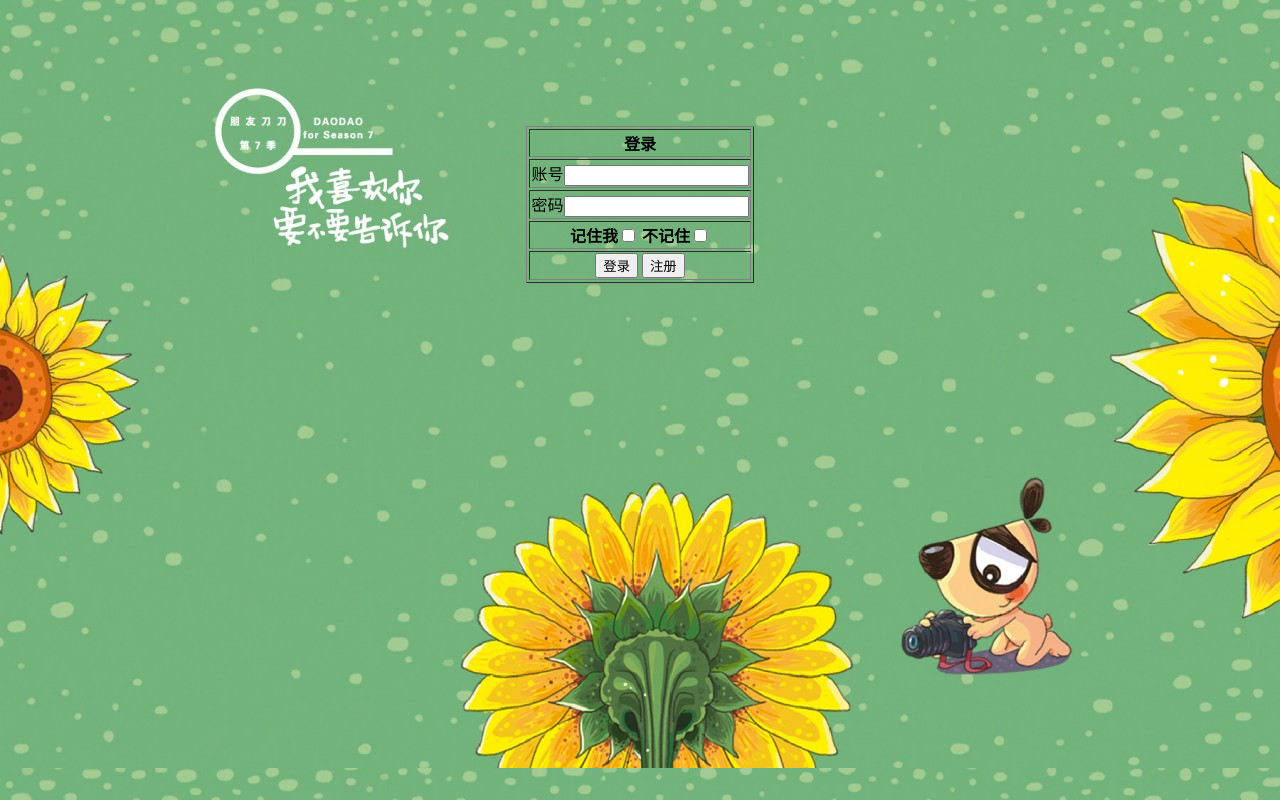
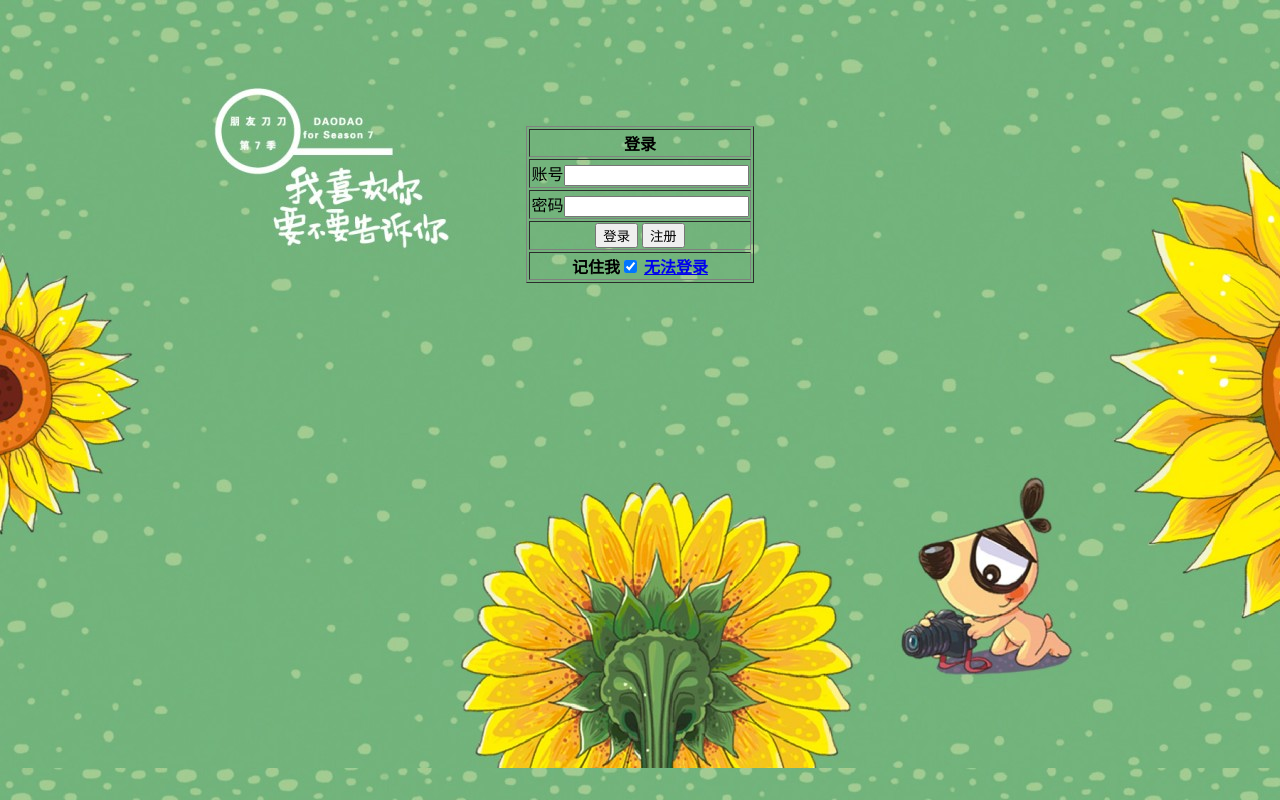
Before and after one commit to Crecendow/web_tasks, a plain HTML site: page F0/index.html in a window 1280 px wide. Drawn offline with Linux system fonts and the light colour scheme.

Commit message:
修改复选框等项

```diff
--- a/F0/index.html
+++ b/F0/index.html
@@ -12,10 +12,8 @@
 		     <tr><th>登录</th></tr>
 		     <tr><td>账号<input type="text" name="id"/></td></tr>
 		     <tr><td>密码<input type="password" name="pws"/></td></tr>
-
-			 <tr><th>记住我<input type="checkbox" name="choice" value="remember" />    不记住<input type="checkbox" name="choice" value="noremember"/></th></tr>
-			 <tr><th><input type="submit" value="登录"> <input type="submit" value="注册"></th></tr>
-
+		     <tr><th><input type="submit" value="登录"> <input type="submit" value="注册"></th></tr>
+                     <tr><th>记住我<input type="checkbox" name="choice" value="remember" checked="checked"/>   <a href="#">无法登录</a></th></tr>
 	       </form>
 	  </table>
 	</div>
```
